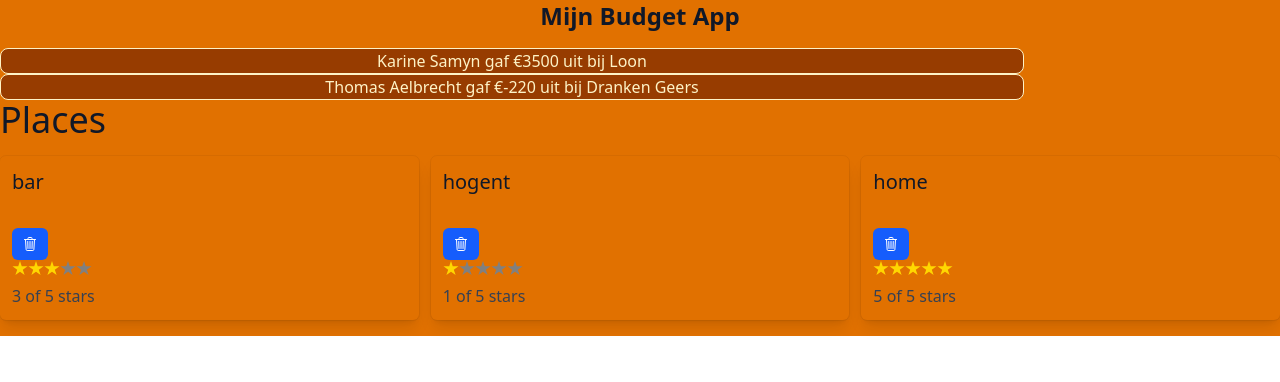
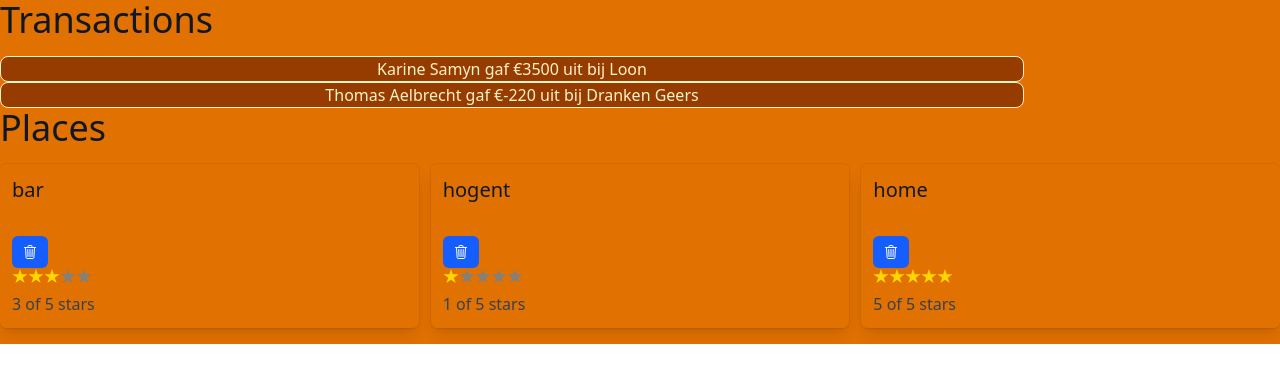
Before and after one commit to BennyClemmens/frontendweb-budget-2526, a React (Vite) app in the folder budget/: page / in a window 1280 px wide. Shown: the top 382 px of the page. Built offline with nearby package versions, Linux system fonts and the light colour scheme.

Commit message:
refactoring => TransactionsList

```diff
--- a/budget/src/App.jsx
+++ b/budget/src/App.jsx
@@ -1,21 +1,12 @@
 import Transaction from './components/transactions/Transaction';
 import { TRANSACTION_DATA } from './api/mock_data';
 import PlacesList from './components/places/PlacesList';
+import TransactionList from './components/transactions/TransactionsList';
 
 function App() {
   return (
     <div className="bg-amber-600 text-gray-900">
-      <h1 className="text-2xl font-bold text-center mb-4">
-        Mijn Budget App
-      </h1>
-      {TRANSACTION_DATA.map((trans) => (
-        <Transaction
-          key={trans.id}
-          user={trans.user}
-          place={trans.place}
-          amount={trans.amount}
-        />
-      ))}
+      <TransactionList />
       <PlacesList />
     </div>
   );
--- /dev/null
+++ b/budget/src/components/transactions/TransactionsList.jsx
@@ -0,0 +1,18 @@
+import Transaction from './Transaction';
+import { TRANSACTION_DATA } from '../../api/mock_data';
+
+export default function TransactionList() {
+  return (
+    <>
+      <h1 className="text-4xl mb-4">Transactions</h1>
+      {TRANSACTION_DATA.map((trans) => (
+        <Transaction
+          key={trans.id}
+          user={trans.user}
+          place={trans.place}
+          amount={trans.amount}
+        />
+      ))}
+    </>
+  );
+}
```
Also changed, not shown: 1 other file (tests, documents, lock files or other folders).
